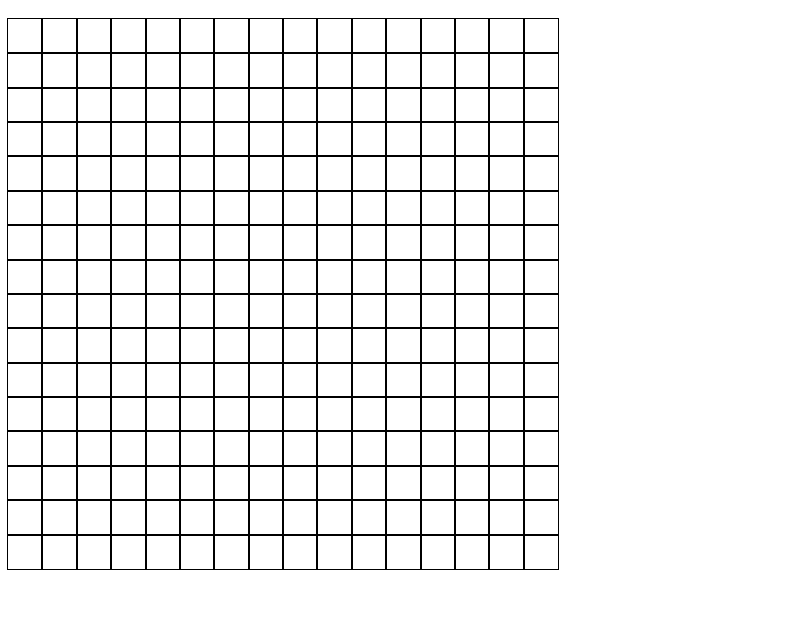
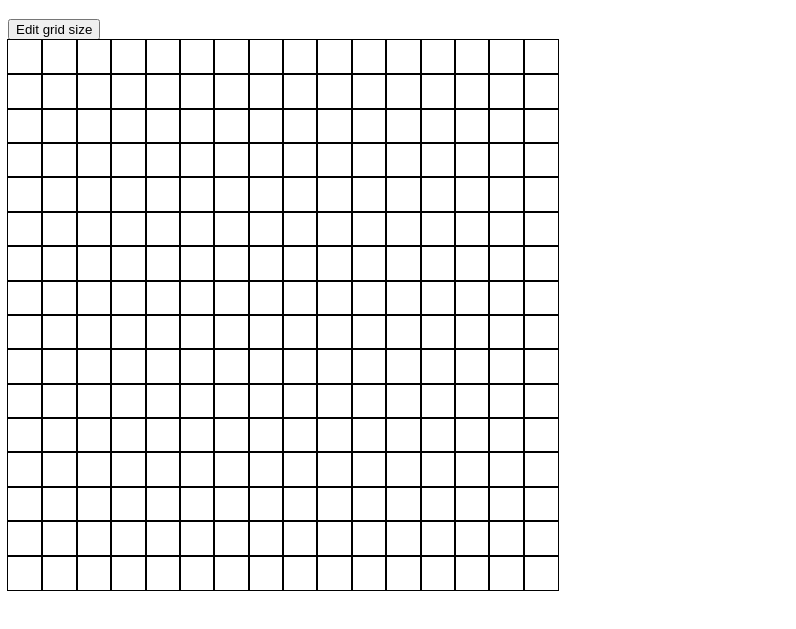
Before and after one commit to aishah-a/etch-a-sketch, a plain HTML site: page index.html in a window 1280 px wide. Shown: the part 61-690 px from the top of the page, without its empty margins (0-796 px from the left). Drawn offline with Linux system fonts and the light colour scheme.

Commit message:
Add button to edit grid

```diff
--- a/index.html
+++ b/index.html
@@ -7,8 +7,9 @@
 </head>
 <body>
     <h1>Etch-A-Sketch</h1>
-    <div class="container"></div>
-
+    <button>Edit grid size</button>
+    <div class="container">
+    </div>
     <script src="project.js"></script>
 </body>
 </html>
```
